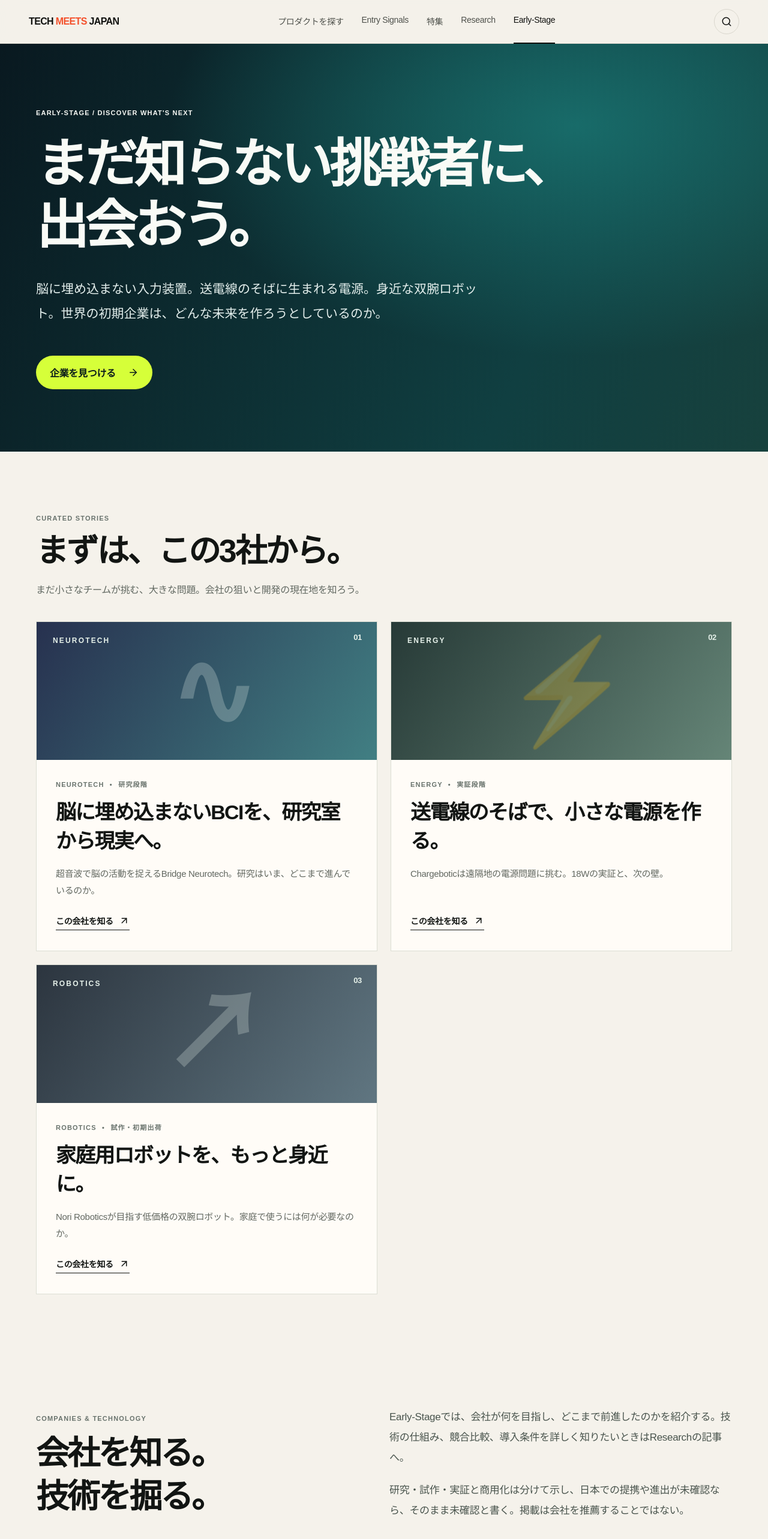
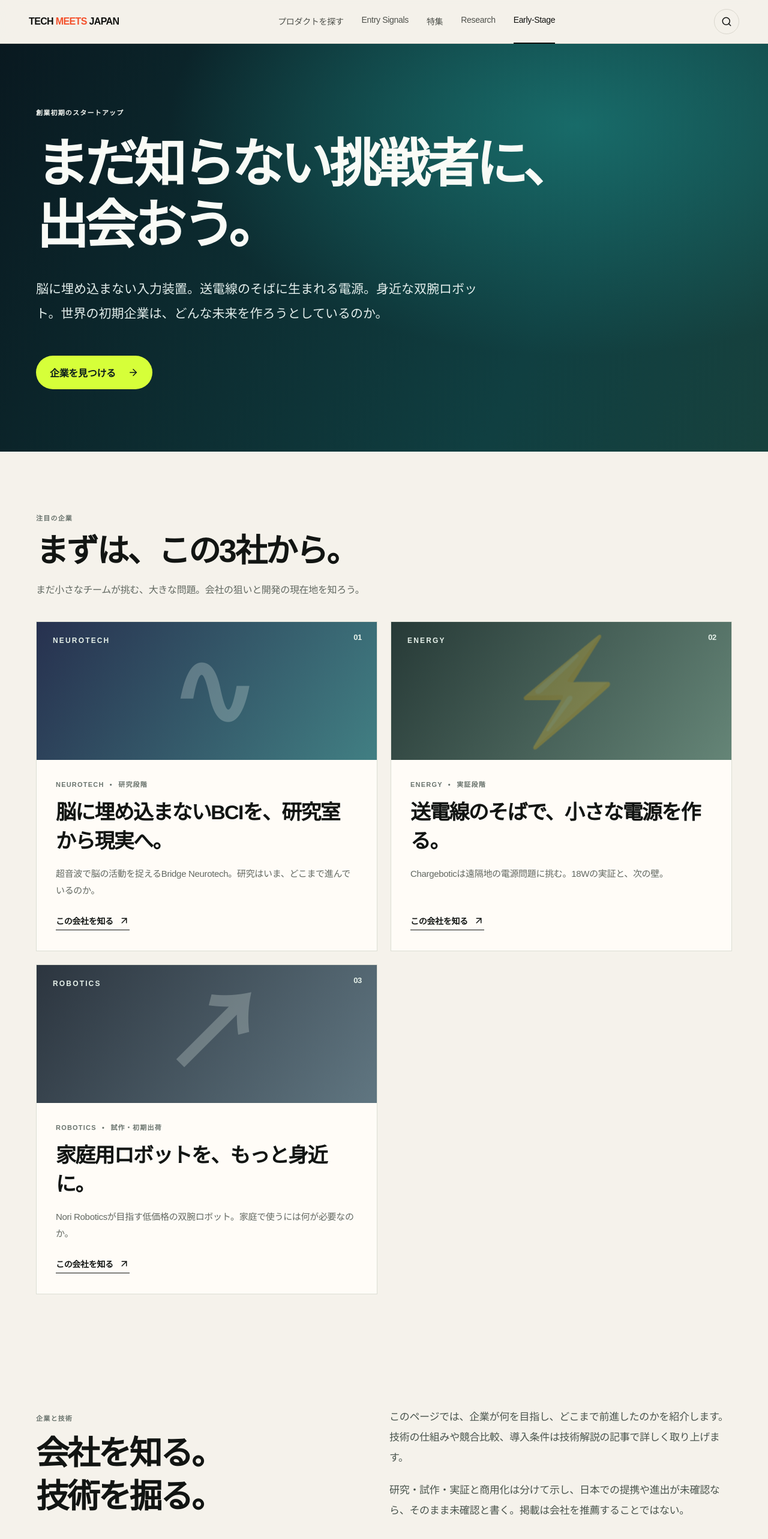
Before and after one commit to yasu-kai/tech-meets-japan, a Next.js app: page /early-stage in a window 1280 px wide. Shown: the top 2566 px of the page at 60% size. Built offline with nearby package versions, Linux system fonts and the light colour scheme.

Commit message:
Localize reader-facing English labels into natural Japanese

```diff
--- a/app/early-stage/page.tsx
+++ b/app/early-stage/page.tsx
@@ -25,7 +25,7 @@ export default function EarlyStagePage(){
     <main className="es-relaunch">
       <section className="esr-hero">
         <div className="esr-shell">
-          <p className="esr-overline">EARLY-STAGE / DISCOVER WHAT'S NEXT</p>
+          <p className="esr-overline">創業初期のスタートアップ</p>
           <h1>まだ知らない挑戦者に、<br/>出会おう。</h1>
           <p className="esr-hero-copy">脳に埋め込まない入力装置。送電線のそばに生まれる電源。身近な双腕ロボット。世界の初期企業は、どんな未来を作ろうとしているのか。</p>
           <Link href="#stories" className="esr-hero-link">企業を見つける <ArrowRight size={18}/></Link>
@@ -34,7 +34,7 @@ export default function EarlyStagePage(){
 
       <section id="stories" className="esr-shell esr-main">
         <div className="esr-heading">
-          <p className="esr-overline esr-overline-dark">CURATED STORIES</p>
+          <p className="esr-overline esr-overline-dark">注目の企業</p>
           <h2>まずは、この3社から。</h2>
           <p>まだ小さなチームが挑む、大きな問題。会社の狙いと開発の現在地を知ろう。</p>
         </div>
@@ -49,8 +49,8 @@ export default function EarlyStagePage(){
       </section>
 
       <section className="esr-shell esr-editorial">
-        <div><p className="esr-overline esr-overline-dark">COMPANIES & TECHNOLOGY</p><h2>会社を知る。<br/>技術を掘る。</h2></div>
-        <div><p>Early-Stageでは、会社が何を目指し、どこまで前進したのかを紹介する。技術の仕組み、競合比較、導入条件を詳しく知りたいときはResearchの記事へ。</p>
+        <div><p className="esr-overline esr-overline-dark">企業と技術</p><h2>会社を知る。<br/>技術を掘る。</h2></div>
+        <div><p>このページでは、企業が何を目指し、どこまで前進したのかを紹介します。技術の仕組みや競合比較、導入条件は技術解説の記事で詳しく取り上げます。</p>
           <p>研究・試作・実証と商用化は分けて示し、日本での提携や進出が未確認なら、そのまま未確認と書く。掲載は会社を推薦することではない。</p>
           <Link href="/research" className="esr-read">技術テーマから記事を探す <ArrowRight size={18}/></Link>
         </div>
```
